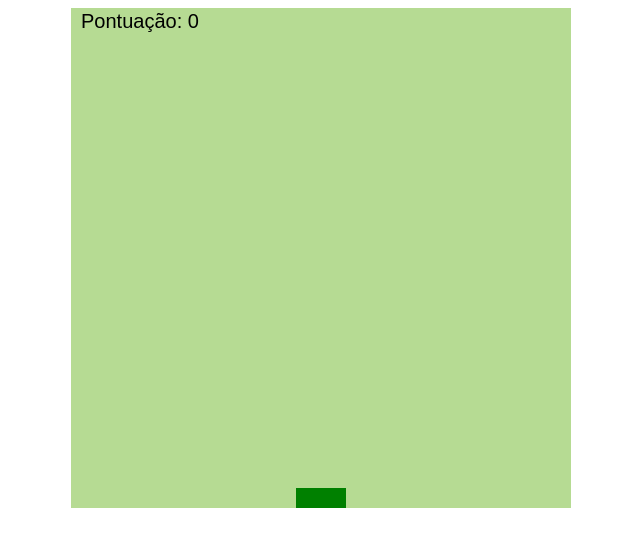
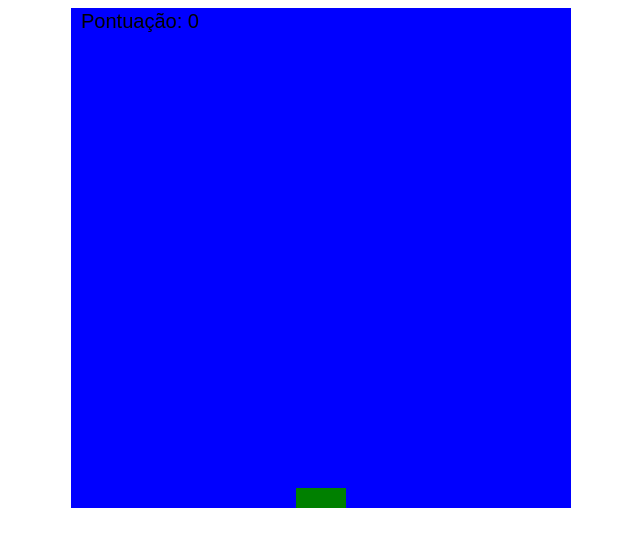
Before and after one commit to PEEDRO22/jogo, a plain HTML site: page index.html in a window 1280 px wide. Shown: the whole page, without its empty margins (319-959 px from the left). Drawn offline with Linux system fonts and the light colour scheme.

Commit message:
Update index.html

```diff
--- a/index.html
+++ b/index.html
@@ -6,7 +6,7 @@
         <title>Jogo de Capturar Objetos Caindo</title>
         <style>
             canvas {
-                background-color: rgb(182,219,147);
+                background-color: blue;
                 display: block;
                 margin: 0 auto;
             }
```
